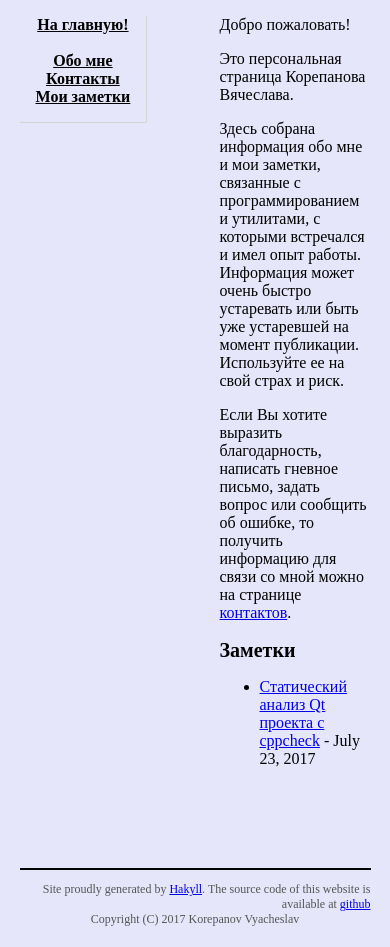
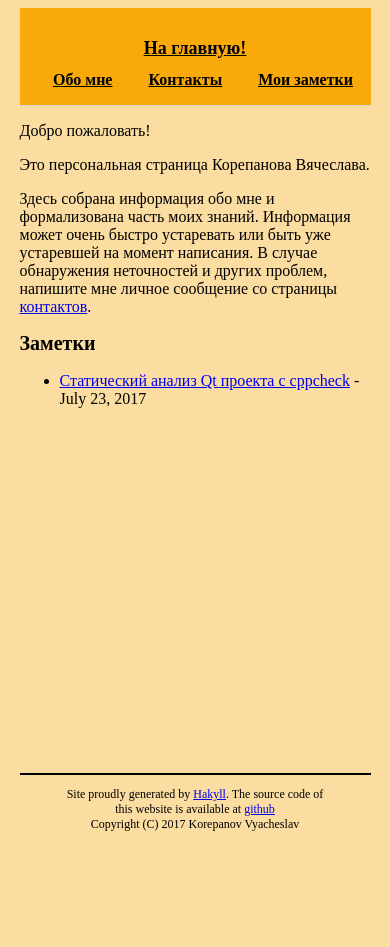
Before and after one commit to vkorepanov/vkorepanov.github.io, a plain HTML site: page index.html in a window 390 px wide. After the commit the page ends 844 px from the top, so only its background shows below. Drawn offline with Linux system fonts and the light colour scheme.

Commit message:
Update site. Fix css for small screens. Remove extra text on site.

```diff
--- a/css/default.css
+++ b/css/default.css
@@ -1 +1 @@
-html{background:#E6E6FA}body{color:black;font-size:16px;margin:2% 5% 2% 5%}div#navigation{float:left;position:fixed;text-align:center;padding-bottom:16px;border-right:1px solid lightgray;border-bottom:1px solid lightgray;max-width:200px}div#navigation a{color:black;font-size:16px;font-weight:bold;margin-left:16px;margin-right:16px}div#content{padding-left:200px}div#footer{border-top:solid 2px black;color:#555;font-size:12px;margin-top:100px;padding:12px 0px 12px 0px;text-align:right}div#copyright{text-align:center}h1{font-size:24px}h2{font-size:20px}div.info{color:#555;font-size:14px;font-style:italic}
+html{background:#FBDDA2}body{color:black;font-size:16px;margin:2% 5% 2% 5%}div#navigation{background:#F9A909;text-align:center;padding-bottom:16px;border-bottom:1px solid lightgray}div#navigation a{color:black;white-space:nowrap;font-size:16px;font-weight:bold;margin-left:16px;margin-right:16px}div#navigation h1{font-size:18px;font-weight:bold}div#footer{background:#FBDDA2;border-top:solid 2px black;font-size:12px;padding:12px 0px 12px 0px;max-height:100px;text-align:center}h1{font-size:24px}h2{font-size:20px}div.info{color:#555;font-size:14px;font-style:italic}@media all and (min-width:500px){div#content{padding-left:200px}div#navigation{float:left;left:0px;margin:0px 0px 0px 18px;position:fixed;top:0px;border-right:1px solid lightgray;width:200px}div#navigation h1,div#navigation a{display:block;text-align:right}}@media all and (min-height:600px){div#content{padding-bottom:100px}div#footer{position:fixed;bottom:0px;padding:12px 10% 12px 10%;width:70%}}
--- a/index.html
+++ b/index.html
@@ -9,30 +9,20 @@
     </head>
     <body>
         <div id="navigation">
-            <a href="./">На главную!</a><br><br>
-            <a href="./about.html">Обо мне</a><br>
-            <a href="./contact.html">Контакты</a><br>
-            <a href="./archive.html">Мои заметки</a><br>
+            <a href="./"><h1>На главную!</h1></a>
+            <a href="./about.html">Обо мне</a>
+            <a href="./contact.html">Контакты</a>
+            <a href="./archive.html">Мои заметки</a>
         </div>
 
         <div id="content">
-            <head>
-    <title>Vkorepanov's homepage</title>
-</head>
-
-<p>Добро пожаловать!</p>
+            <p>Добро пожаловать!</p>
 <p>Это персональная страница Корепанова Вячеслава.</p>
 <p>
-    Здесь собрана информация обо мне и мои заметки, связанные с
-    программированием и утилитами, с которыми встречался и имел опыт работы.
+    Здесь собрана информация обо мне и формализована часть моих знаний.
     Информация может очень быстро устаревать или быть уже устаревшей на момент
-    публикации. Используйте ее на свой страх и риск.
-</p>
-
-<p>
-    Если Вы хотите выразить благодарность, написать гневное письмо, задать
-    вопрос или сообщить об ошибке, то получить информацию для связи со мной
-    можно на странице <a href="./contact.html">контактов</a>.
+    написания. В случае обнаружения неточностей и других проблем, напишите мне
+    личное сообщение со страницы <a href="./contact.html">контактов</a>.
 </p>
 
 <h2>Заметки</h2>
```
Also changed, not shown: about.html (+4 -4 lines), archive.html (+4 -4 lines), contact.html (+8 -5 lines), cv_ru.html (+4 -4 lines), posts/2017-07-23-qt_analysis_with_cppcheck.html (+5 -5 lines).
